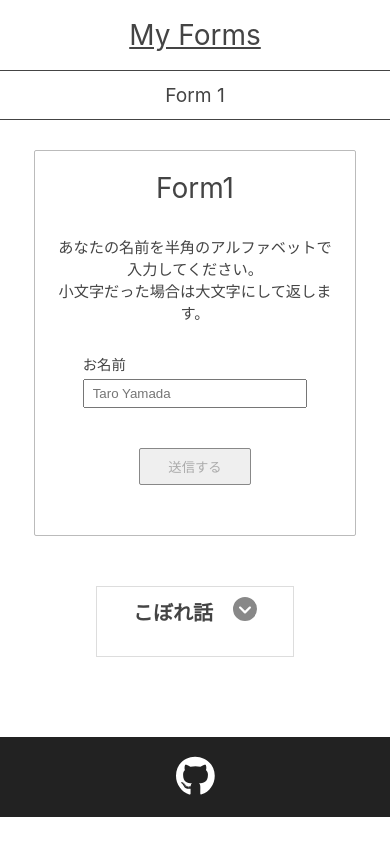
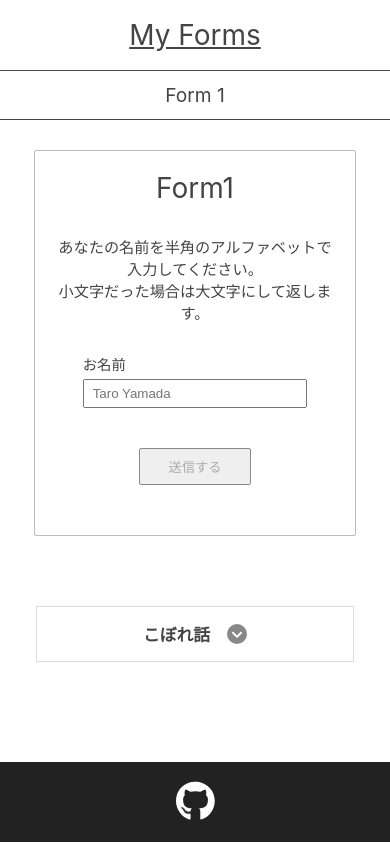
Before and after one commit to kento-yoshidu/myforms_frontend, a Next.js app: page /form1 in a window 390 px wide. Built offline with nearby package versions, Linux system fonts and the light colour scheme.

Commit message:
✨ CSS微調整

```diff
--- a/pages/form1/style.module.css
+++ b/pages/form1/style.module.css
@@ -70,4 +70,5 @@
 
 .result {
   text-align: center;
+  font-size: clamp(0.95rem, 2vw, 1rem);
 }
--- a/styles/container.module.css
+++ b/styles/container.module.css
@@ -2,7 +2,7 @@
   width: 92%;
   max-width: var(--max-width);
   margin: 50px auto;
-  padding: 30px 0;
+  padding: 30px 0 0;
 }
 
 @media (width < 768px) {
--- a/styles/description.module.css
+++ b/styles/description.module.css
@@ -1,6 +1,13 @@
 .description {
   margin: 50px auto;
   width: 55%;
+}
+
+@media (width < 768px) {
+  .description {
+    width: 100%;
+    padding: 20px;
+  }
 }
 
 .open,
@@ -9,8 +16,7 @@
 }
 
 .heading {
-  font-size: 1.25rem;
-  margin-bottom: 20px;
+  font-size: clamp(1.05rem, 2vw, 1.25rem);
   text-align: center;
 }
 
@@ -21,15 +27,17 @@
   cursor: pointer;
   box-sizing: border-box;
   width: 100%;
-  padding: 10px;
+  padding: 15px;
   display: flex;
   justify-content: center;
-  gap: 1em
+  gap: 1em;
+  display: flex;
+  align-items: center;
 }
 
 .icon {
   color: #888;
-  font-size: 1.2em;
+  font-size: 1.25rem;
   transition: 0.5s;
 }
 
@@ -74,8 +82,14 @@
 }
 
 .textInner {
-  padding: 0 1.14em 1.14em;
+  padding: 1em 3em 1.14em;
   font-size: clamp(0.95rem, 1.8vw, 1rem);
+}
+
+@media (width < 768px) {
+  .textInner {
+    padding: 1em 1em 1.14em;
+  }
 }
 
 .textInner p {
```
